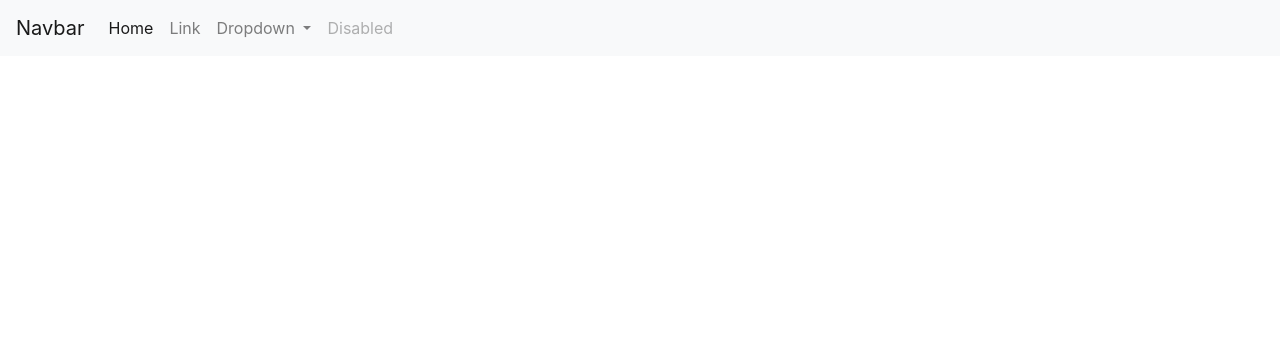
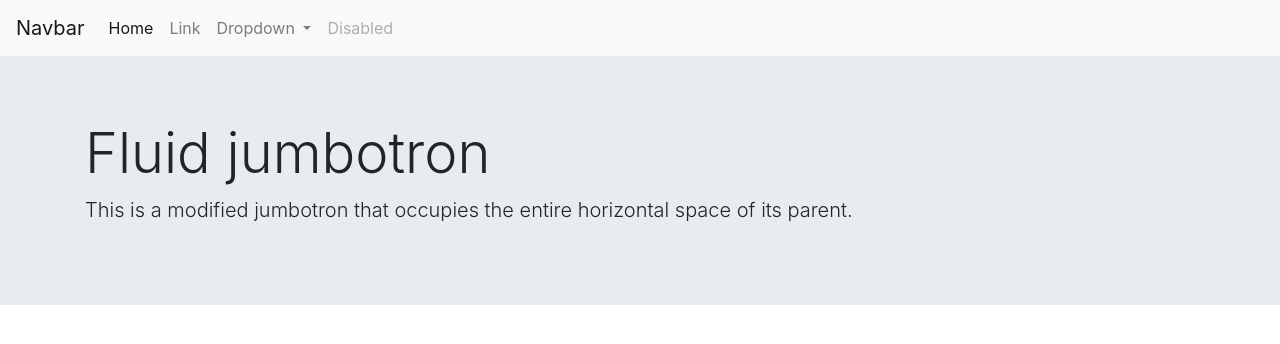
Before and after one commit to nickmbk/Bootstrap-Portfolio, a plain HTML site: page index.html in a window 1280 px wide. Drawn offline with nearby package versions, Linux system fonts and the light colour scheme.

Commit message:
paste Bootstrap Jumbotron into index.html

```diff
--- a/index.html
+++ b/index.html
@@ -44,7 +44,14 @@
         </div>
     </nav>
 
+    <!-- Jumbotron -->
 
+    <div class="jumbotron jumbotron-fluid">
+        <div class="container">
+          <h1 class="display-4">Fluid jumbotron</h1>
+          <p class="lead">This is a modified jumbotron that occupies the entire horizontal space of its parent.</p>
+        </div>
+    </div>
 
 
     <!-- Bootstrap JavaScript -->
```
